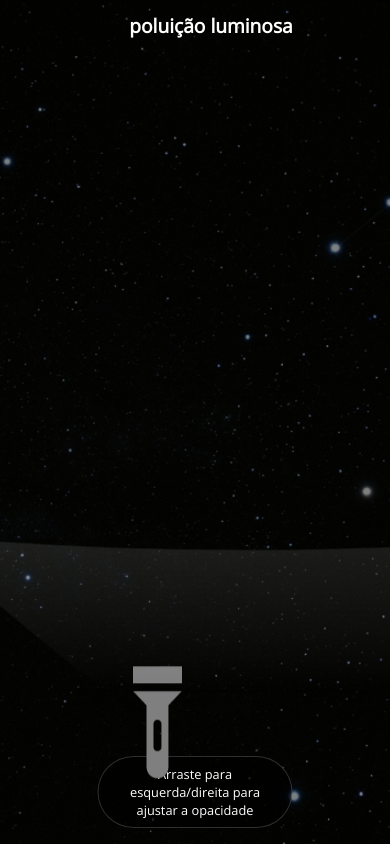
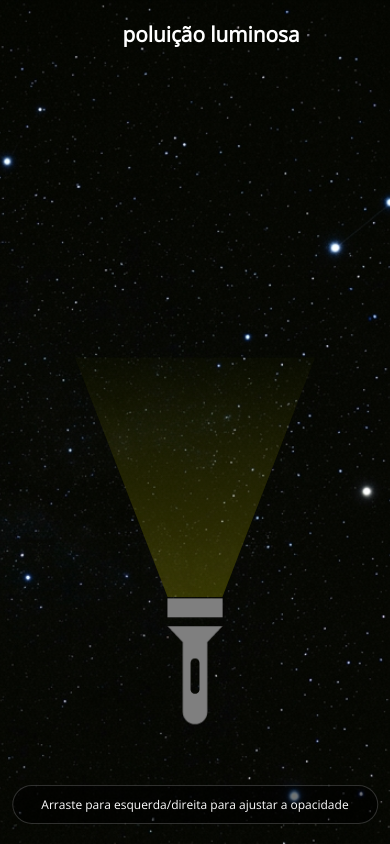
Before and after one commit to rckhz/ea2, a plain HTML site: page index.html in a window 390 px wide. Drawn offline with nearby package versions, Linux system fonts and the light colour scheme.

Commit message:
uassdsdassd

```diff
--- a/index.html
+++ b/index.html
@@ -15,6 +15,7 @@
     <div class="luiz">
         <img class="lantern" src="lanterna.png">
         <div class="light"></div>
+        <div class="image"></div>
     </div>
 
     <div class="guide">Arraste para esquerda/direita para ajustar a opacidade</div>
--- a/script.js
+++ b/script.js
@@ -1,11 +1,15 @@
 document.addEventListener('DOMContentLoaded', () => {
     const light = document.querySelector('.light');
-    const fundo = document.querySelector('.fundo');
+    const fundo = document.querySelector('.image');
     const tracker = document.querySelector('.luiz');
+
+    if (tracker) {
+        tracker.style.transform = 'translate(-50%, -82%)';
+    }
 
     let value = 0.5;
     let isDragging = false;
-    let lastY = 0;
+    let lastX = 0;
 
     const updateOpacity = () => {
         value = Math.max(0, Math.min(1, value));
@@ -28,7 +32,7 @@ document.addEventListener('DOMContentLoaded', () => {
             updateOpacity();
             return;
         }
-
+        // imagem acompanha o cursor do mouse
         if (event.pointerType === 'mouse' && tracker) {
             tracker.style.left = `${event.clientX}px`;
             tracker.style.top = `${event.clientY}px`;
--- a/style.css
+++ b/style.css
@@ -76,60 +76,98 @@ h2 {
 .lantern {
     width: 60%;
     height: auto;
-
     position: absolute;
-    top: 0;
-    left: 0;
-
+    left: 50%;
+    bottom: 8%;
+    transform: translateX(-50%);
     object-fit: contain;
 }
 
 /* luz */
 .light {
     position: absolute;
-
-    left: 50%;
+    left: 70%;
+    top: -53%;
     transform: translateX(-50%);
 
     width: clamp(280px, 120vw, 900px);
     height: clamp(180px, 40vw, 260px);
 
-    top: -85%;
 
     background: linear-gradient(
         to bottom,
-        rgba(255,255,255,0.22),
-        rgba(0,0,0,0)
+        rgba(217, 255, 2, 0.048),
+        rgba(245, 241, 0, 0.404)
     );
 
-    clip-path: path("M70 0 Q400 30 740 0 L440 240 L360 240 Z");
+    clip-path: path("M70 0 Q400 30 740 0 L430 240 L356 240 Z");
 
     pointer-events: none;
 }
+.image{
+    background-color: rgba(255, 255, 255, 0.1);
+    clip-path: ellipse(40% 25% at 50% 50%);
 
+}
 /* celular */
-@media (max-width: 600px) {
+
+
+/* =========================
+   RESPONSIVO CELULAR
+========================= */
+
+@media (max-width: 768px) {
+
+    body {
+        overflow-x: hidden;
+    }
 
     h2 {
-        font-size: 1.2rem;
+        font-size: 1.3rem;
+        padding-top: 20px;
     }
 
     .guide {
-        font-size: 0.8rem;
-        padding: 8px 14px;
+        width: 85%;
+        font-size: 0.75rem;
+        bottom: 20px;
     }
 
     .luiz {
-        width: 48vw;
-        min-width: 140px;
-        max-width: 210px;
+        width: 180px;
+
+        left: 50%;
+        top: 82%;
+
+        transform: translate(-50%, -50%);
+    }
+
+    .lantern {
+        width: 70%;
+        bottom: 0;
     }
 
     .light {
-        width: 180vw;
-        height: 160px;
+        left: 50%;
+        top: -104%;
 
-        top: -70%;
+        transform: translateX(-50%);
+
+        width: 140vw;
+        height: 240px;
+
         opacity: 0.9;
+
+        clip-path: polygon(
+            45% 100%,
+            28% 0%,
+            72% 0%,
+            55% 100%
+        );
+    }
+
+    .fundo {
+        background-position: center;
+        background-size: cover;
     }
 }
```
